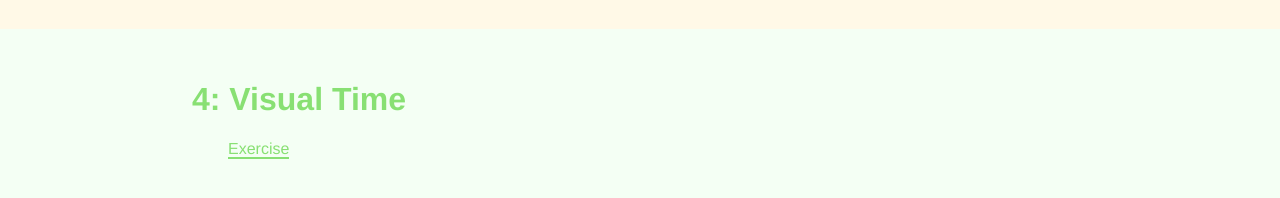
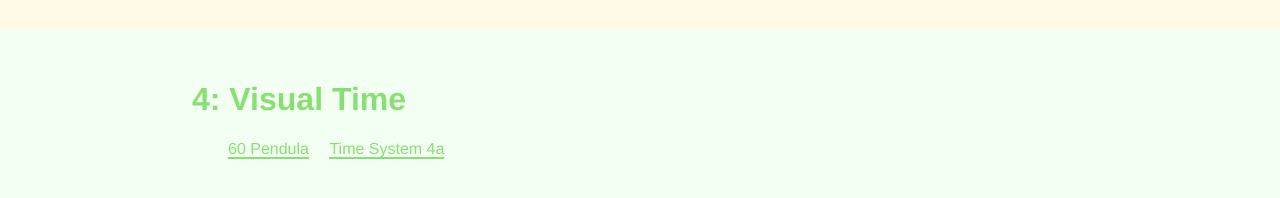
Before and after one commit to geekydatamonkey/exd-home, a website: page app/index.html in a window 1280 px wide. Shown: the part 806-1004 px from the top of the page. Drawn offline with nearby package versions, Linux system fonts and the light colour scheme; files that its build step writes are made by us from their sources.

Commit message:
added assignment4

```diff
--- a/app/index.html
+++ b/app/index.html
@@ -64,7 +64,8 @@
         <div class="container">
           <h2>4: Visual Time</h2>
           <ul>
-            <li><a href="http://jjohnson136.studio.mcad.edu/exd-projects/exercise4">Exercise</a></li>
+            <li><a href="http://jjohnson136.studio.mcad.edu/exd-projects/exercise4">60 Pendula</a></li>
+            <li><a href="http://jjohnson136.studio.mcad.edu/exd-projects/assignment4">Time System 4a</a></li>
           </ul>
         </div><!-- .container -->
       </article><!-- .post-thumb -->
```
